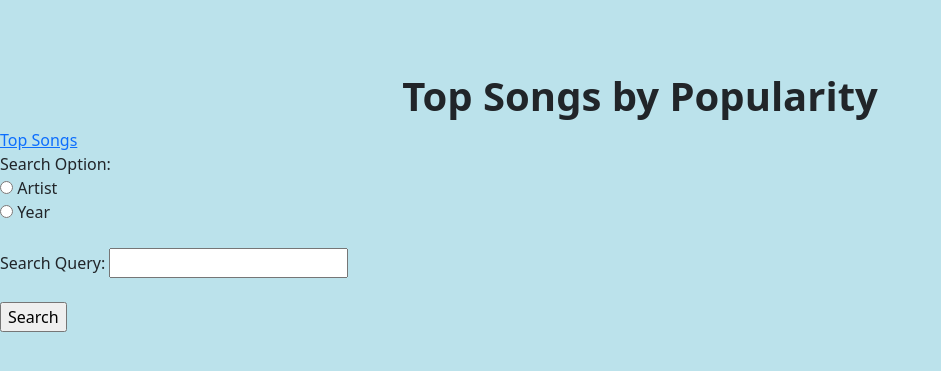
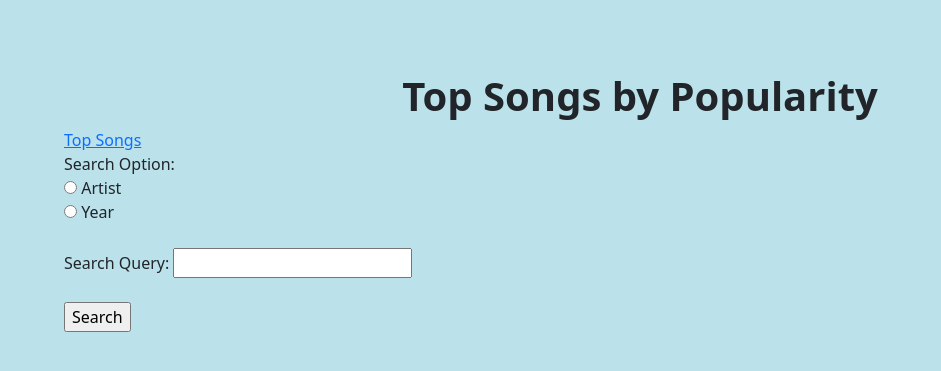
Before and after one commit to CSU-CPSC4205-2023-Summer/group_2, a Flask app: template templates/index.html in a window 1280 px wide. Shown: the part 56-427 px from the top of the page, without its empty margins (0-941 px from the left). Run offline with Flask 3, Linux system fonts and the light colour scheme; the template is opened without the code that fills it, so the values that code supplies are empty.

Commit message:
Update index.html

```diff
--- a/templates/index.html
+++ b/templates/index.html
@@ -21,6 +21,9 @@
           font-weight: lighter;
           margin-left: 5%;
       }
+      form {
+        margin-left: 5%;
+      }
     </style>
 </head>
 <body>
@@ -34,11 +37,10 @@
           <a class="nav-link" href="/TopSongs">Top Songs</a>
         </li>
       </ul>
-          </ul>
     </div>
   </nav><br/><br/><br/>
   <h1>Top Songs by Popularity</h1>
-    <a href="/" class="top-songs-button">Top Songs</a><br/>
+  <a href="/" class="top-songs-button" style="margin-left: 5%;">Top Songs</a><br/>
   <form method="post">
     <label for="search_option">Search Option:</label><br/>
     <input type="radio" id="artist_option" name="search_option" value="artist" {% if search_option == 'artist' %}checked{% endif %}>
```
Lines whose indentation alone changed are shown as unchanged.
